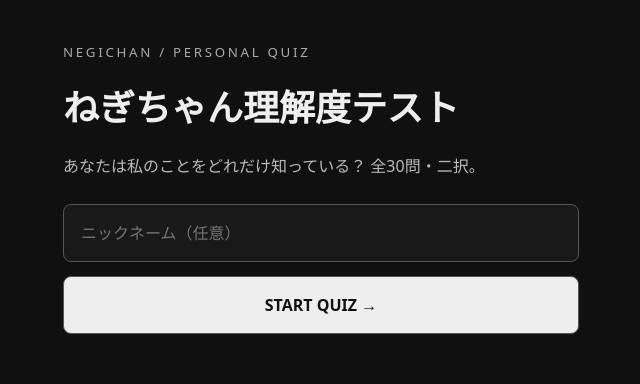
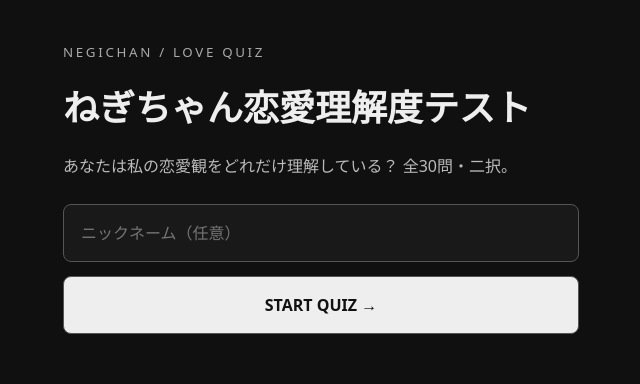
Before and after one commit to sjdrj8yw44-ops/negi-quiz, a plain HTML site: page index.html in a window 1280 px wide. Shown: the whole page, without its empty margins (319-959 px from the left). Drawn offline with Linux system fonts and the light colour scheme.

Commit message:
Update quiz to confirmed 30 love questions

```diff
--- a/index.html
+++ b/index.html
@@ -1,4 +1,3 @@
-<!doctype html><html lang="ja"><meta charset="utf-8"><meta name="viewport" content="width=device-width,initial-scale=1"><title>ねぎちゃん理解度テスト</title><style>*{box-sizing:border-box}body{background:#101010;color:#eee;font-family:system-ui,sans-serif;margin:0}main{max-width:560px;margin:auto;padding:40px 22px}small{letter-spacing:.2em;color:#aaa}h1{font-size:36px;line-height:1.2}h2{font-size:24px;line-height:1.5}button,input{font:inherit;width:100%;padding:17px;border-radius:8px;margin:7px 0;border:1px solid #555}button{background:#242424;color:white;cursor:pointer;text-align:left}button:hover{border-color:#fff}input{background:#191919;color:white} .primary{background:#eee;color:#111;text-align:center;font-weight:bold}progress{width:100%;accent-color:#ddd;height:8px}p{line-height:1.7;color:#bbb}.result{font-size:64px;font-weight:bold}.review{border-bottom:1px solid #444;padding:14px 0}.ok{color:#9edba9}.ng{color:#f2a1a1}</style><main id="app"></main><script>
-const Q=[
-['私のMBTIは？','ENTP','INTP',0],['飼っている猫は何匹？','3匹','2匹',1],['担当楽器は？','ギター','ベース',0],['バンド名は？','DYMKA','DYMAK',0],['好きなバンドは？','Maroon 5','Bring Me The Horizon',1],['ギターのチューニングは？','Drop D','Drop C',1],['曲作りに使うDAWは？','FL Studio','Logic Pro',0],['好きな音楽は？','メタルコア','レゲエ',0],['猫の名前は？','たれかつときなこ','たれかつとおもち',1],['たれかつは？','オス','メス',0],['おもちは？','オス','メス',1],['たれかつは元々？','元野良猫','ペットショップ出身',0],['抱っこが苦手な猫は？','たれかつ','おもち',1],['苦手な食べ物は？','オートミール','納豆',0],['納豆なら？','大粒','ひきわり',1],['よく飲むお茶は？','コーン茶','ジャスミン茶',0],['コーヒーは？','無糖','加糖',0],['好きな味は？','辛くて酸っぱい','ひたすら甘い味',0],['よく使うファンデのブランドは？','NARS','マキアージュ',1],['愛用の日焼け止めは？','アネッサ','ビオレ',0],['好きな服のブランドは？','Mila Owen','LIZ LISA',0],['持っているブーツは？','UGG','Dr. Martens',1],['住んでいる県は？','群馬県','長野県',1],['生まれた月は？','5月','8月',0],['勤務先は？','法律事務所','会計事務所',0],['仕事でよく扱う案件は？','特許','交通事故',1],['生活リズムは？','朝型','夜型',1],['寒いときに愛用するものは？','電気毛布','湯たんぽ',0],['気になる車は？','ジープ ラングラー','ミニ クーパー',0],['ChatGPTにつけた名前は？','チャピオ','チャピ丸',0]];
-let i=0,ans=[],name='';const app=document.getElementById('app');function el(t,s,c){let e=document.createElement(t);e.textContent=s;if(c)e.className=c;app.append(e);return e}function start(){app.replaceChildren();el('small','NEGICHAN / PERSONAL QUIZ');el('h1','ねぎちゃん理解度テスト');el('p','あなたは私のことをどれだけ知っている？ 全30問・二択。');let inp=el('input','');inp.placeholder='ニックネーム（任意）';let b=el('button','START QUIZ →','primary');b.onclick=()=>{name=inp.value;i=0;ans=[];show()}}function show(){app.replaceChildren();el('small','QUESTION '+(i+1)+' / '+Q.length);let p=el('progress','');p.max=Q.length;p.value=i;el('h2',Q[i][0]);[0,1].forEach(a=>{let b=el('button',(a?'B':'A')+'　'+Q[i][a+1]);b.onclick=()=>{ans.push(a);i++;i===Q.length?result():show()}})}function result(){app.replaceChildren();let n=ans.filter((a,j)=>a===Q[j][3]).length;el('small','YOUR RESULT');el('h2',(name?name+' さんの':'あなたの')+'結果');el('div',n+' / '+Q.length,'result');el('p','正答率 '+Math.round(n/Q.length*100)+'%　｜　'+(n===30?'ねぎちゃん博士':n>=24?'かなりの理解者':n>=15?'まだまだ伸びしろあり':'はじめまして？'));let b=el('button','結果をコピー','primary');b.onclick=async()=>{try{await navigator.clipboard.writeText('ねぎちゃん理解度テスト：'+n+'/'+Q.length+'問正解！');b.textContent='コピーしました'}catch{b.textContent='コピーできませんでした'}};el('h2','答え合わせ');Q.forEach((q,j)=>{el('div',(j+1)+'. '+q[0]+' '+(ans[j]===q[3]?'○':'×')+'　あなたの回答：'+q[ans[j]+1]+' ／ 正解：'+q[q[3]+1],'review '+(ans[j]===q[3]?'ok':'ng'))});el('button','もう一度挑戦する').onclick=start}start();</script></html>
+<!doctype html><html lang="ja"><meta charset="utf-8"><meta name="viewport" content="width=device-width,initial-scale=1"><title>ねぎちゃん恋愛理解度テスト</title><style>*{box-sizing:border-box}body{background:#101010;color:#eee;font-family:system-ui,sans-serif;margin:0}main{max-width:560px;margin:auto;padding:40px 22px}small{letter-spacing:.2em;color:#aaa}h1{font-size:36px;line-height:1.2}h2{font-size:24px;line-height:1.5}button,input{font:inherit;width:100%;padding:17px;border-radius:8px;margin:7px 0;border:1px solid #555}button{background:#242424;color:white;cursor:pointer;text-align:left}button:hover{border-color:#fff}input{background:#191919;color:white} .primary{background:#eee;color:#111;text-align:center;font-weight:bold}progress{width:100%;accent-color:#ddd;height:8px}p{line-height:1.7;color:#bbb}.result{font-size:64px;font-weight:bold}.review{border-bottom:1px solid #444;padding:14px 0}.ok{color:#9edba9}.ng{color:#f2a1a1}</style><main id="app"></main><script>
+const Q=[["好きになるきっかけは？","尊敬","見た目",0],["惹かれるのは？","頭のいい人","運動神経のいい人",0],["好きな人には？","甘えたい","甘えられたい",0],["恋愛で重視するのは？","刺激","信頼",1],["好きな人に意地悪されると？","可愛いと思う","腹が立つ",0],["愛情を感じるのは？","言葉","行動",1],["嫉妬したときは？","隠す","すぐに伝える",0],["好きな人には？","尽くしたい","尽くされたい",0],["嬉しいプレゼントは？","高価なもの","自分のために選んだもの",1],["好きな人の前では？","素直になる","強がる",0],["恋愛中も一人の時間は？","必要","なくても平気",0],["意見が食い違ったら？","相手に合わせる","話し合う",1],["より許せないのは？","嘘","連絡不足",0],["好きな人の弱い一面を見たら？","愛おしくなる","冷める",0],["恋愛において自分は？","理性派","感情派",0],["惹かれる性格は？","穏やかで優しい","少しひねくれていて面白い",1],["理想の関係は？","何でも頼れる関係","お互いに支え合える関係",1],["好きな人とは？","真面目な話もしたい","楽しい話だけしたい",0],["好きな人の欠点は？","直してほしい","欠点も含めて愛おしい",1],["恋愛で追う側と追われる側なら？","追う側","追われる側",0],["デートするなら？","おしゃれな高級店","気楽に話せるお店",0],["好きな人からの連絡は？","頻度が大切","内容が大切",1],["好きな人に言われて嬉しいのは？","可愛い","頼りになる",1],["好きな人のギャップは？","かなり弱い","あまり気にしない",0],["恋愛で大切にしたいのは？","特別な記念日","何気ない日常",1],["喧嘩したら？","原因を解決したい","とりあえず仲直りしたい",0],["好きな人に対する独占欲は？","ある","ほとんどない",1],["好きな人と過ごすなら？","予定を立てて出かける","何もせずのんびりする",1],["好きな人に求めるのは？","完璧さ","人間らしさ",1],["理想の恋愛は？","いつまでもドキドキする関係","いつまでも尊敬し合える関係",1]];
+let i=0,ans=[],name='';const app=document.getElementById('app');function el(t,s,c){let e=document.createElement(t);e.textContent=s;if(c)e.className=c;app.append(e);return e}function start(){app.replaceChildren();el('small','NEGICHAN / LOVE QUIZ');el('h1','ねぎちゃん恋愛理解度テスト');el('p','あなたは私の恋愛観をどれだけ理解している？ 全30問・二択。');let inp=el('input','');inp.placeholder='ニックネーム（任意）';let b=el('button','START QUIZ →','primary');b.onclick=()=>{name=inp.value;i=0;ans=[];show()}}function show(){app.replaceChildren();el('small','QUESTION '+(i+1)+' / '+Q.length);let p=el('progress','');p.max=Q.length;p.value=i;el('h2',Q[i][0]);[0,1].forEach(a=>{let b=el('button',(a?'B':'A')+'　'+Q[i][a+1]);b.onclick=()=>{ans.push(a);i++;i===Q.length?result():show()}})}function result(){app.replaceChildren();let n=ans.filter((a,j)=>a===Q[j][3]).length;el('small','YOUR RESULT');el('h2',(name?name+' さんの':'あなたの')+'結果');el('div',n+' / '+Q.length,'result');el('p','正答率 '+Math.round(n/Q.length*100)+'%　｜　'+(n===30?'ねぎちゃん博士':n>=24?'かなりの理解者':n>=15?'まだまだ伸びしろあり':'はじめまして？'));let b=el('button','結果をコピー','primary');b.onclick=async()=>{try{await navigator.clipboard.writeText('ねぎちゃん恋愛理解度テスト：'+n+'/'+Q.length+'問正解！');b.textContent='コピーしました'}catch{b.textContent='コピーできませんでした'}};el('h2','答え合わせ');Q.forEach((q,j)=>{el('div',(j+1)+'. '+q[0]+' '+(ans[j]===q[3]?'○':'×')+'　あなたの回答：'+q[ans[j]+1]+' ／ 正解：'+q[q[3]+1],'review '+(ans[j]===q[3]?'ok':'ng'))});el('button','もう一度挑戦する').onclick=start}start();</script></html>
```
